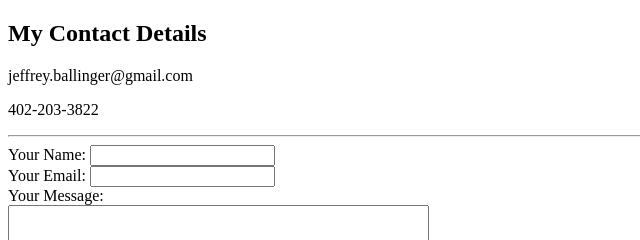
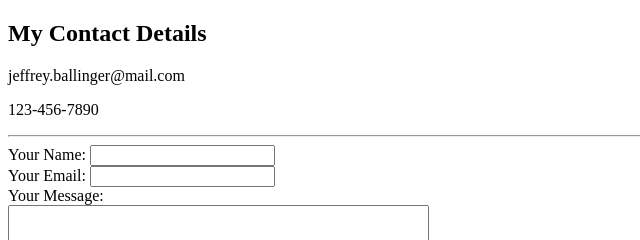
Before and after one commit to ballingj/cv, a plain HTML site: page contact.html in a window 1280 px wide. Shown: the top 240 px of the page, 0-640 px from the left. Drawn offline with Linux system fonts and the light colour scheme.

Commit message:
Update contact.html

```diff
--- a/contact.html
+++ b/contact.html
@@ -8,8 +8,8 @@
 </head>
 <body>
   <h2>My Contact Details</h2>
-  <p>jeffrey.ballinger@gmail.com</p>
-  <p>402-203-3822</p>
+  <p>jeffrey.ballinger@mail.com</p>
+  <p>123-456-7890</p>
   <hr>
   <form action="mailto:jeffrey.ballinger2gmail.com" method="post" enctype="text/plain">
     <label for="yourName">Your Name: </label>
```
